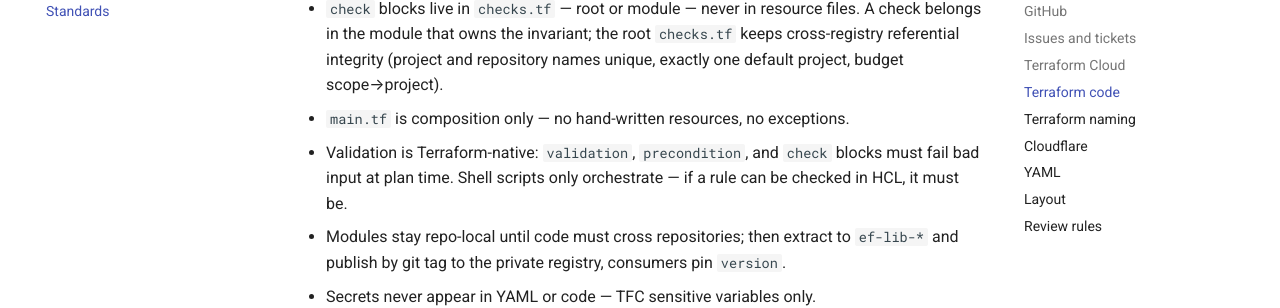
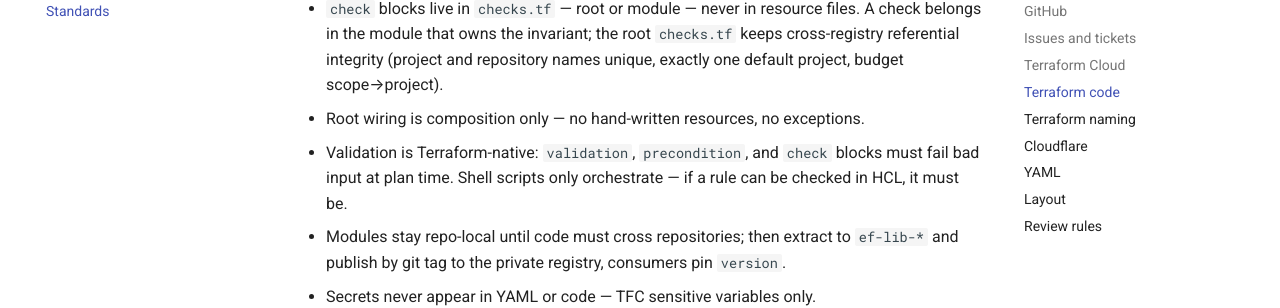
Before and after one commit to elliott-farrall/ef-mgt-devops, an MkDocs documentation site: the page built from docs/STANDARDS.md, in a window 1280 px wide and 900 px high, scrolled down 4954 px. Shown: the part 151-459 px from the top of the window. Built offline with MkDocs 1.6.1 and Material for MkDocs 9.7.7, drawn with Linux system fonts in a browser that asks for light colours.

Commit message:
docs: main.tf references removed

```diff
--- a/docs/STANDARDS.md
+++ b/docs/STANDARDS.md
@@ -227,7 +227,7 @@ here in the same PR that makes it.
   root `checks.tf` keeps cross-registry referential integrity (project and
   repository names unique, exactly one default project, budget
   scope→project).
-- `main.tf` is composition only — no hand-written resources, no exceptions.
+- Root wiring is composition only — no hand-written resources, no exceptions.
 - Validation is Terraform-native: `validation`, `precondition`, and
   `check` blocks must fail bad input at plan time. Shell scripts only
   orchestrate — if a rule can be checked in HCL, it must be.
```
